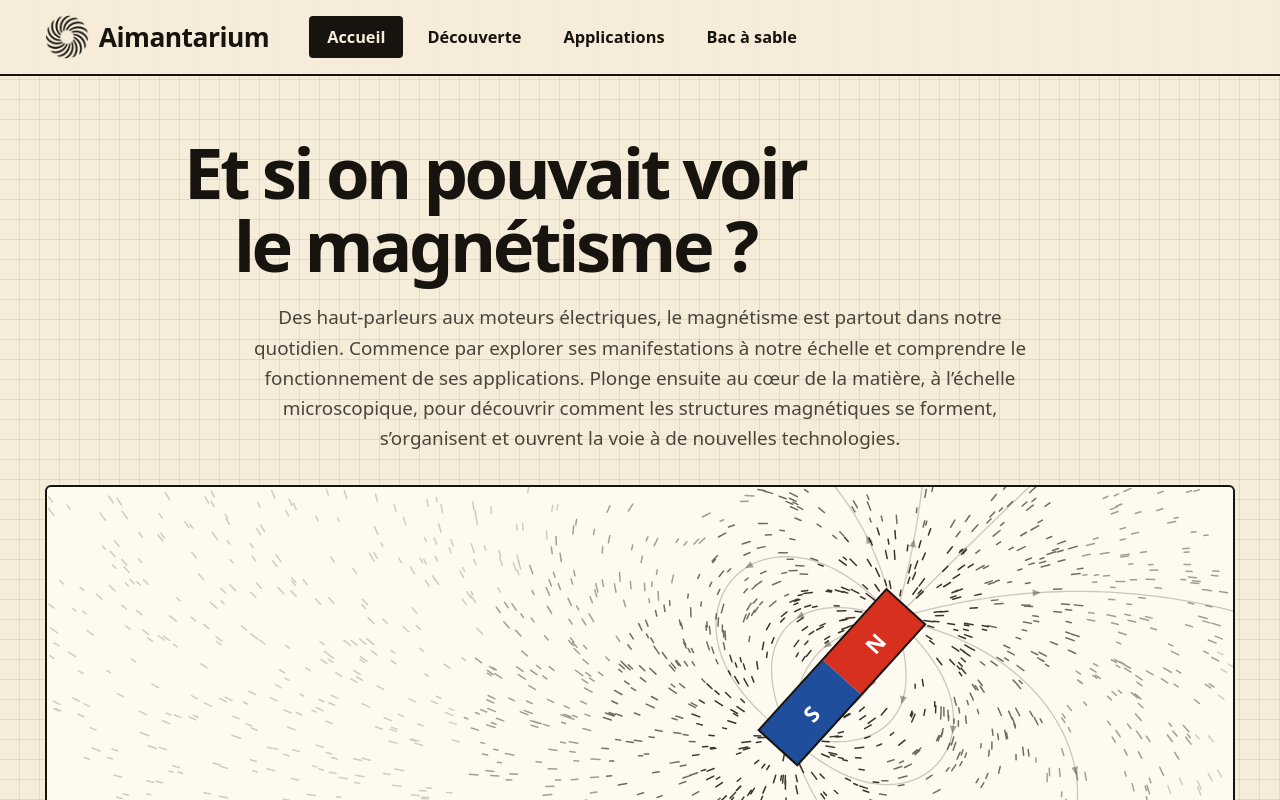
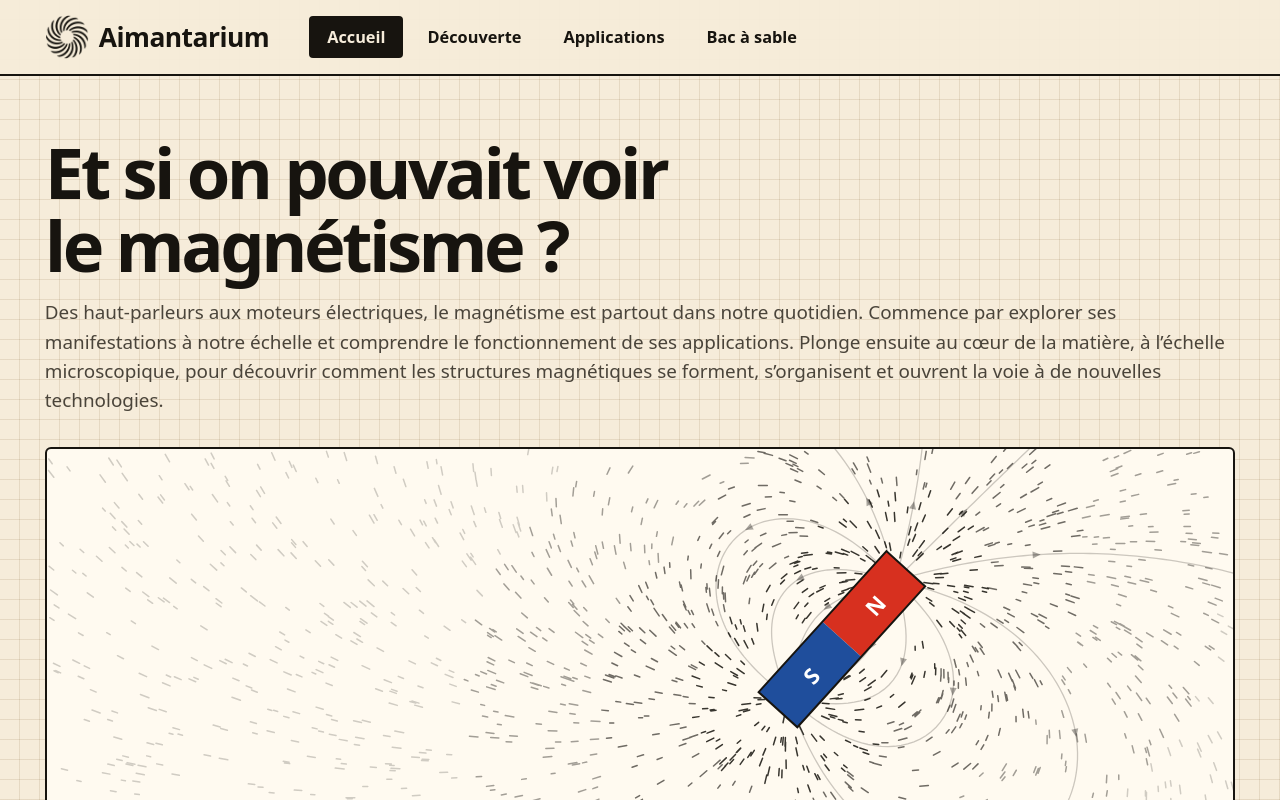
Before and after one commit to GetDaronned/Magnet-Art, a React (Vite) app: page / in a window 1280 px wide. Built offline with nearby package versions, Linux system fonts and the light colour scheme.

Commit message:
Centrage du texte d'accueil

```diff
--- a/src/pages/pages.css
+++ b/src/pages/pages.css
@@ -530,12 +530,11 @@
   text-align: center;
 }
 .welcome-head {
-  text-align: center;
+  max-width: 100%;
+  text-align: left;
 }
 
 .welcome-head .lead {
-  max-width: 75ch;
-  margin: 20px auto 0;
-  text-align: center;
-  line-height: 1.6;
-}
+  max-width: 100%;
+  text-align: left;
+}}
```
